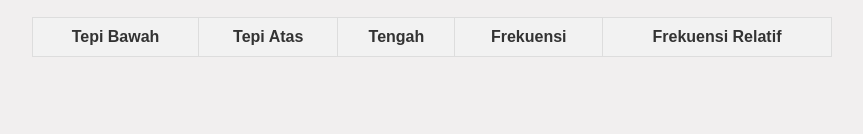
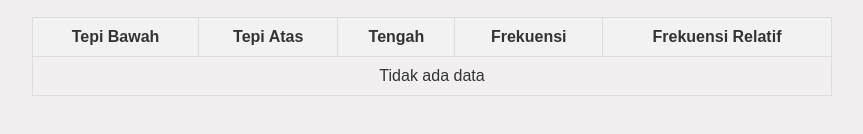
Before and after one commit to Code-Knights/Frequency, a plain HTML site: page index.html in a window 1280 px wide. Shown: the part 226-360 px from the top of the page, without its empty margins (208-1071 px from the left). Drawn offline with Linux system fonts and the light colour scheme.

Commit message:
feat: text no data

```diff
--- a/index.html
+++ b/index.html
@@ -39,7 +39,12 @@
             <th>Frekuensi Relatif</th>
           </tr>
         </thead>
-        <tbody id="table-body"></tbody>
+        <tbody id="table-body">
+          <!-- berikan kalimat tidak ada -->
+          <tr>
+            <td colspan="5">Tidak ada data</td>
+          </tr>
+        </tbody>
       </table>
     </div>
 
--- a/script/index2.js
+++ b/script/index2.js
@@ -5,7 +5,7 @@ const tableBody = document.getElementById("table-body");
   e.preventDefault();
   const dataInput = document.getElementById("data-input").value.trim();
 
-		const num = parseInt(dataInput)
+  const num = parseInt(dataInput);
 
   if (dataInput === "") {
     alert("Data tidak boleh kosong!");
```
Lines whose indentation alone changed are shown as unchanged.
